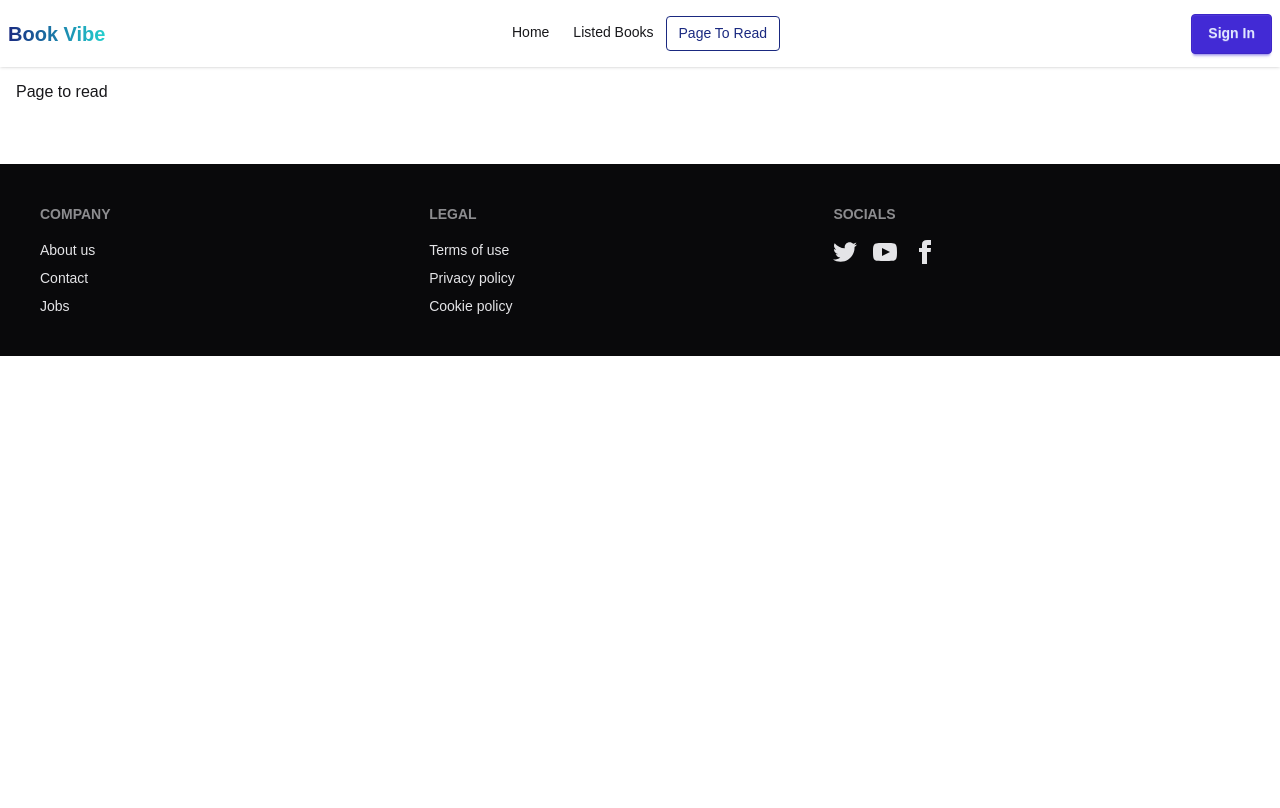
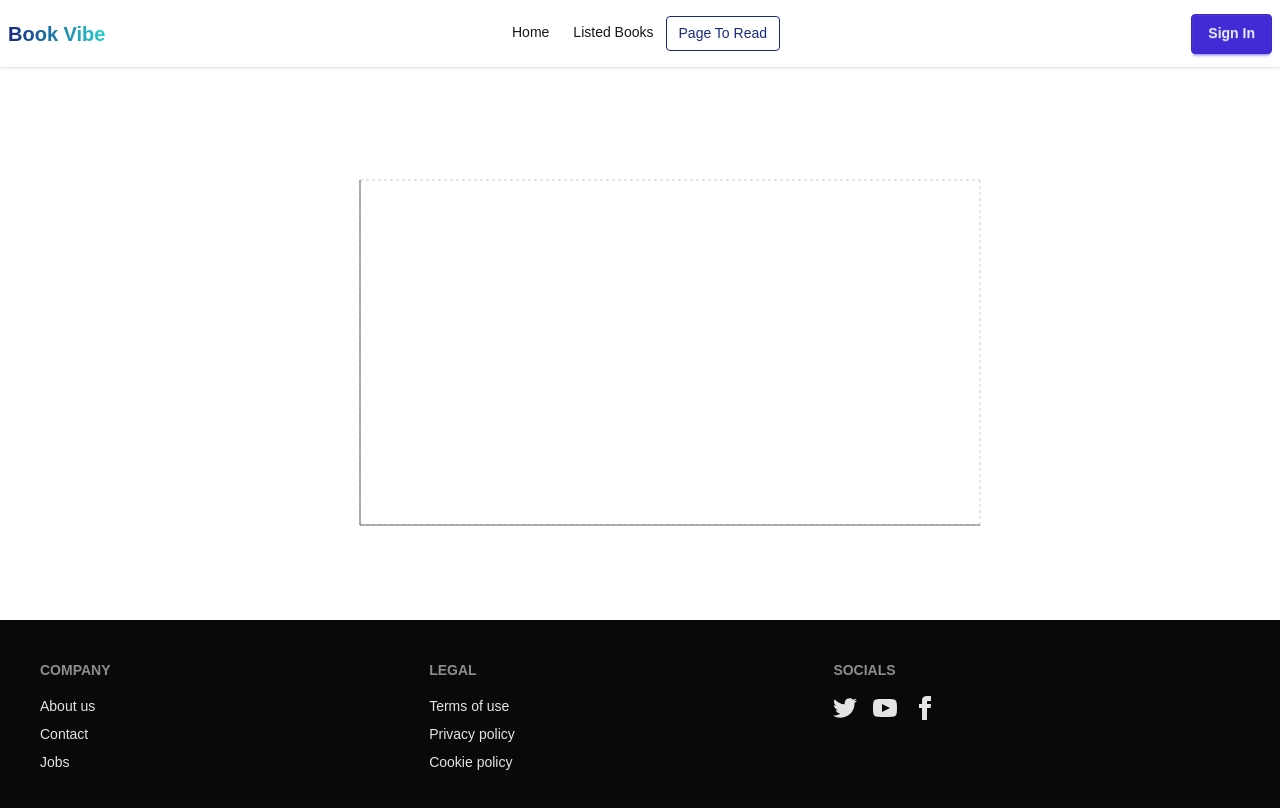
Before and after one commit to nayon-kumar/book-vibe, a React (Vite) app: page /page-to-read in a window 1280 px wide. Shown: the top 808 px of the page. Built offline with nearby package versions, Linux system fonts and the light colour scheme.

Commit message:
Page to load page designed

```diff
--- a/package.json
+++ b/package.json
@@ -10,6 +10,7 @@
     "preview": "vite preview"
   },
   "dependencies": {
+    "@recharts/devtools": "^0.0.11",
     "@tailwindcss/vite": "^4.2.2",
     "react": "^19.2.4",
     "react-dom": "^19.2.4",
--- a/src/pages/PageToRead/PageToRead.jsx
+++ b/src/pages/PageToRead/PageToRead.jsx
@@ -1,9 +1,98 @@
-import React from "react";
+import { useContext } from "react";
+import {
+  BarChart,
+  Bar,
+  XAxis,
+  YAxis,
+  CartesianGrid,
+  LabelList,
+  Label,
+  Tooltip,
+  ResponsiveContainer,
+} from "recharts";
+import { BookContext } from "../../context/MyContext";
+
+const colors = [
+  "#0088FE",
+  "#00C49F",
+  "#FFBB28",
+  "#FF8042",
+  "red",
+  "pink",
+  "black",
+];
+
+// Create triangle path
+const getPath = (x, y, width, height) => {
+  return `M${x},${y + height}
+    C${x + width / 3},${y + height} ${x + width / 2},${y + height / 3}
+    ${x + width / 2},${y}
+    C${x + width / 2},${y + height / 3} ${x + (2 * width) / 3},${y + height} ${x + width}, ${y + height}
+    Z`;
+};
+
+// Custom Triangle Bar
+const TriangleBar = (props) => {
+  const { x, y, width, height, index, isActive } = props;
+
+  // Prevent crash if values are undefined
+  if (x === undefined || y === undefined) return null;
+
+  const color = colors[index % colors.length];
+
+  return (
+    <path
+      d={getPath(x, y, width, height)}
+      stroke={color}
+      fill={color}
+      strokeWidth={isActive ? 5 : 0}
+      style={{ transition: "stroke-width 0.3s ease-out" }}
+    />
+  );
+};
+
+// Custom label color
+const CustomColorLabel = (props) => {
+  const fill = colors[(props.index ?? 0) % colors.length];
+  return <Label {...props} fill={fill} />;
+};
 
 const PageToRead = () => {
+  const myData = [];
+  const { wishlistBooks } = useContext(BookContext);
+  for (const wislist of wishlistBooks) {
+    const newObj = {
+      bookName: `${wislist.bookName}`,
+      pages: Number(`${wislist.totalPages}`),
+    };
+    myData.push(newObj);
+  }
   return (
-    <div>
-      <p>Page to read</p>
+    <div className="mt-40">
+      <div
+        style={{
+          width: "100%",
+          maxWidth: "700px",
+          height: "400px",
+          margin: "0 auto",
+        }}
+      >
+        <ResponsiveContainer width="100%" height="100%">
+          <BarChart
+            data={myData}
+            margin={{ top: 20, right: 10, left: 10, bottom: 5 }}
+          >
+            <CartesianGrid strokeDasharray="3 3" />
+            <Tooltip cursor={{ fillOpacity: 0.5 }} />
+            <XAxis dataKey="bookName" />
+            <YAxis />
+
+            <Bar dataKey="pages" shape={TriangleBar} activeBar>
+              <LabelList content={CustomColorLabel} position="top" />
+            </Bar>
+          </BarChart>
+        </ResponsiveContainer>
+      </div>
     </div>
   );
 };
```
Also changed, not shown: 1 other file (tests, documents, lock files or other folders).
